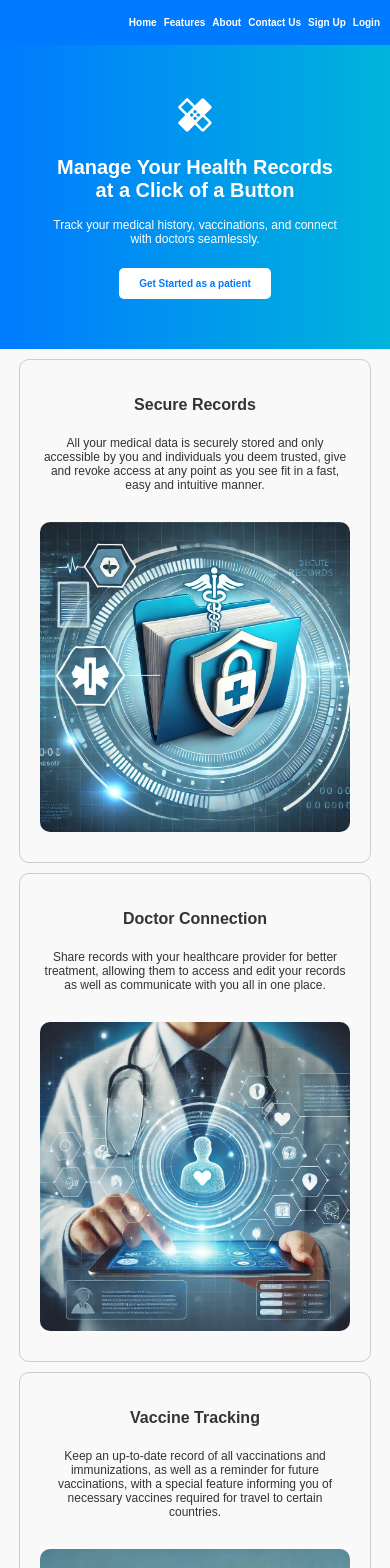
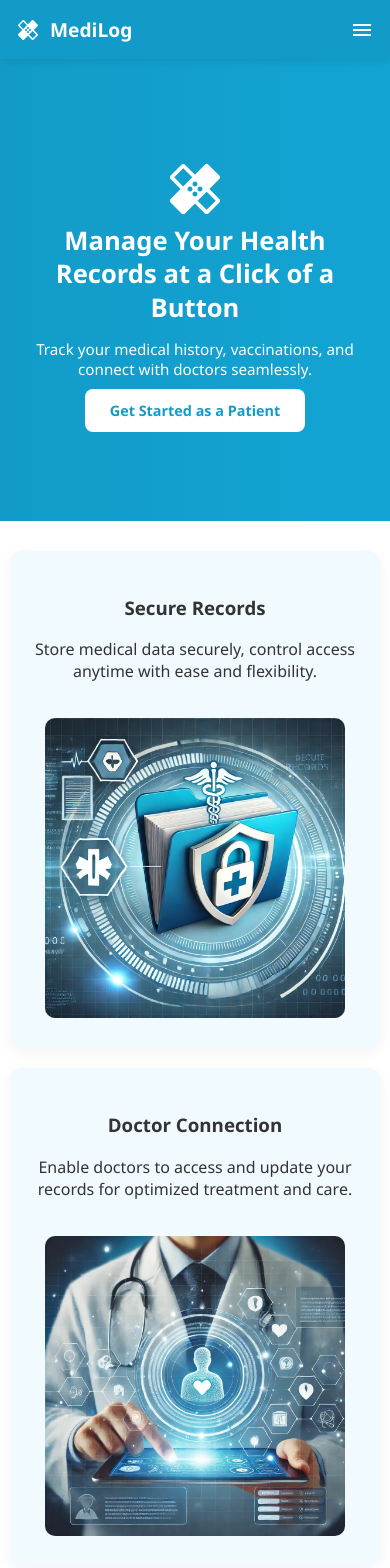
Before and after one commit to jihadlenix/MediLog, a React (Create React App) app in the folder client/: page / in a window 390 px wide. Shown: the top 1568 px of the page. Built offline with nearby package versions, Linux system fonts and the light colour scheme.

Commit message:
welcome page adjustments

```diff
--- a/client/src/welcome/Welcome.css
+++ b/client/src/welcome/Welcome.css
@@ -1,227 +1,226 @@
+/* BODY */
 body {
-  font-family: 'Arial', sans-serif;
+  font-family: 'Segoe UI', sans-serif;
   margin: 0;
   padding: 0;
-  background-color: #f9f9f9;
+  background-color: #f5f8fc;
   color: #333;
 }
 
-.container {
-  text-align: center;
+.welc-container {
   width: 100%;
 }
 
-.navbar {
+/* NAVBAR */
+.welc-navbar {
+  position: sticky;
+  top: 0;
+  z-index: 1000;
+  background-color: #129BC9;
   display: flex;
   justify-content: space-between;
   align-items: center;
-  background: #007bff;
-  padding: 1px 30px;
+  padding: 0.5rem 1rem;
+  box-shadow: 0 2px 8px rgba(0, 0, 0, 0.1);
+}
+
+.welc-logo-container {
+  display: flex;
+  align-items: center;
+  gap: 10px;
+}
+
+.welc-logo-icon {
+  font-size: 5rem;
   color: white;
 }
 
-.navbar .logo {
-  font-size: 1.5rem;
+.welc-logo-text {
+  font-size: 1.6rem;
   font-weight: bold;
   color: white;
 }
 
-.navbar ul {
+.welc-nav-links {
   list-style: none;
   display: flex;
-  gap: 20px;
+  gap: 25px;
 }
 
-.navbar ul li a {
+.welc-nav-links li a {
   color: white;
   text-decoration: none;
-  font-weight: bold;
+  font-weight: 500;
+  transition: color 0.3s ease;
 }
 
-.hero {
+.welc-nav-links li a:hover {
+  color: #e0f7ff;
+}
+
+.welc-menu-toggle {
+  display: none;
+  font-size: 2rem;
+  color: white;
+  cursor: pointer;
+}
+
+.welc-nav {
+  display: flex;
+}
+
+.welc-nav-open {
+  display: flex;
+}
+
+/* HERO SECTION */
+.welc-hero {
   padding: 100px 20px;
-  background: linear-gradient(to right, #007bff, #00b4db);
+  text-align: center;
+  background: linear-gradient(to right, #129BC9, #13A4D3);
   color: white;
 }
 
-.hero h1 {
-  font-size: 2.5rem;
+.welc-hero h1 {
+  font-size: 2.8rem;
+  margin: 0 10px;
 }
 
-.hero .btn {
-  display: inline-block;
-  margin-top: 20px;
-  padding: 10px 20px;
+.welc-hero p {
+  font-size: 1.2rem;
+  margin-bottom: 25px;
+}
+
+.welc-hero .welc-btn.welc-primary {
+  padding: 12px 25px;
   background: white;
-  color: #007bff;
+  color: #129BC9;
+  border-radius: 8px;
   font-weight: bold;
   text-decoration: none;
-  border-radius: 5px;
+  transition: 0.3s ease;
 }
 
-.features {
-  display: flex;
-  justify-content: center;
-  gap: 20px;
-  padding: 50px;
+.welc-hero .welc-btn.welc-primary:hover {
+  background: #e0f4ff;
+  transform: scale(1.05);
 }
 
-.feature-card {
-  flex: 1 1 300px;
-  padding: 20px;
-  box-sizing: border-box;
-  border: 1px solid #ccc;
-  border-radius: 10px;
-  text-align: center;
-  display: flex;
-  flex-direction: column;
-  justify-content: space-between; /* Ensures the content is spread evenly */
-}
-
-
-.about, .contact, .login {
-  padding: 20px;
-  background: white;
-  margin: 0px;
-  border-radius: 10px;
-  box-shadow: 0 0 10px rgba(0, 0, 0, 0.1);
-}
-
-.login input {
-  display: block;
-  margin: 10px auto;
-  padding: 10px;
-  width: 80%;
-  max-width: 300px;
-  border: 1px solid #ccc;
-  border-radius: 5px;
-}
-
-.login .btn {
-  padding: 10px 20px;
-  background: #007bff;
-  color: white;
-  border: none;
-  border-radius: 5px;
-  cursor: pointer;
-}
-
-.footer {
-  background: #333;
-  color: white;
-  padding: 10px;
-}
-
-@media (max-width: 768px) {
-  h2 {
-    font-size: 16px;
-  }
-
-  .hero {
-    padding: 50px;
-  }
-
-  .hero h1 {
-    font-size: 20px;
-  }
-
-  .hero p {
-    font-size: 12px;
-  }
-
-  .features {
-    flex-direction: column;
-    padding: 10px;
-    gap: 10px;
-  }
-
-  .feature-card {
-    width: 95%;
-    margin: 0 auto;
-    font-size: 12px;
-  }
-
-  .feature-card h3 {
-    font-size: 16px;
-  }
-
-  .navbar{
-    flex-direction: row-reverse;
-    padding-right: 10px;
-  }
-
-  .navbar li{
-    font-size: 10px;
-  }
-
-  .navbar ul{
-    gap: 7px;
-  }
-
-  .about p{
-    font-size: 12px;
-  }
-
-  .contact p {
-    font-size: 12px;
-    margin: 5px 0;
-  }
-
-  .hero .btn {
-    margin-top: 10px;
-    font-size: 10px;
-  }
-}
-
-.btn:hover {
-  background: #0056b3;
+.welc-hero-healing-icon {
+  font-size: 60px !important;
   color: white;
 }
 
-.navbar ul li a:hover {
-  text-decoration: underline;
+/* FEATURES */
+.welc-features {
+  display: flex;
+  flex-wrap: wrap;
+  justify-content: center;
+  padding: 50px 20px;
+  gap: 20px;
+  background: #fff;
 }
 
-.footer {
-  background: linear-gradient(135deg, #333, #007bff);
-  color: white;
+.welc-feature-card {
+  flex: 1 1 300px;
+  max-width: 360px;
+  background: #f0faff;
+  padding: 25px;
+  border-radius: 12px;
+  box-shadow: 0 4px 15px rgba(0,0,0,0.05);
+  text-align: center;
+  transition: transform 0.2s ease;
 }
 
-.hero .btn.primary {
-  transition: transform 0.3s ease, background-color 0.3s ease;
+.welc-feature-card:hover {
+  transform: translateY(-5px);
 }
 
-.hero .btn.primary:hover {
-  transform: scale(1.05);
-  background-color: #0056b3;
+.welc-feature-image {
+  width: 100%;
+  max-width: 300px;
+  border-radius: 10px;
+  margin-top: 20px;
 }
 
-.image-section {
-  text-align: center; /* Center the image */
-  margin: 0px 0; /* Add some spacing around the image */
+/* ABOUT & CONTACT */
+.welc-about, .welc-contact {
+  padding: 20px;
+  background: white;
+  margin: 0;
+  box-shadow: 0 0 10px rgba(0,0,0,0.06);
+  text-align: center;
 }
 
-.image-section img {
-  max-width: 100%; /* Ensure the image is responsive */
-  min-width: 100%; /* Ensure the image is responsive */
-
-  border-radius: 10px; /* Optional: Add rounded corners */
-  max-height: 200px;
+/* IMAGE BREAK */
+.welc-image-section {
+  text-align: center;
 }
 
-.feature-image {
-  width: 100%; /* Ensures the image scales to fit its container */
-  max-width: 500px; /* Adjust the max width as needed */
-  height: auto; /* Maintains aspect ratio */
-  display: block;
-  margin: 10px auto; /* Centers the image */
-  border-radius: 10px; /* Optional: Adds rounded corners */
+.welc-image-section img {
+  width: 100%;
+  max-height: 250px;
+  object-fit: cover;
 }
 
-.feature-card h3 {
-  margin-bottom: 10px;
+/* FOOTER */
+.welc-footer {
+  background: #129BC9;
+  color: white;
+  padding: 15px 20px;
+  text-align: center;
 }
 
-.feature-card p {
-  margin-bottom: 20px;
+/* RESPONSIVE */
+@media (max-width: 768px) {
+  .welc-menu-toggle {
+    display: block;
+  }
+
+  .welc-nav {
+    display: none;
+    flex-direction: column;
+    position: absolute;
+    top: 60px;
+    right: 0;
+    background: #129BC9;
+    width: 100%;
+    text-align: center;
+  }
+
+  .welc-nav.welc-nav-open {
+    display: flex;
+    border:rgb(0, 0, 0)
+  }
+
+  .welc-nav-links {
+    flex-direction: column;
+    gap: 15px;
+    padding: 0;
+  }
+
+  /* SHRINK HERO SECTION FONTS ON SMALL SCREENS */
+  .welc-hero h1 {
+    font-size: 1.6rem;
+    line-height: 1.3;
+  }
+
+  .welc-hero p {
+    font-size: 0.95rem;
+    margin-bottom: 20px;
+  }
+
+  .welc-btn.welc-primary {
+    font-size: 0.9rem;
+    padding: 10px 20px;
+  }
+
+  .welc-logo-text {
+    font-size: 1.2rem;
+  }
+
+  .welc-features {
+    flex-direction: column;
+    padding: 30px 10px;
+  }
 }
--- a/client/src/welcome/Welcome.js
+++ b/client/src/welcome/Welcome.js
@@ -1,85 +1,86 @@
-import React from "react";
+import React, { useState } from "react";
 import "./Welcome.css";
 import image from './imagemedilog.png';
 import image1 from './securerec.jpg';
 import image2 from './doctorcom.jpg';
 import image3 from './vaccinerec.jpg';
 import HealingIcon from '@mui/icons-material/Healing';
-
+import MenuIcon from '@mui/icons-material/Menu';
+import CloseIcon from '@mui/icons-material/Close';
 
 const App = () => {
+  const [menuOpen, setMenuOpen] = useState(false);
+
   return (
-    <div className="container">
-      <header className="navbar">
-        <div className="logo-container">
-          <HealingIcon className="logo" />
-          <span className="logo">MediLog</span>
+    <div className="welc-container">
+      <header className="welc-navbar">
+        <div className="welc-logo-container">
+          <HealingIcon className="welc-logo-icon" />
+          <span className="welc-logo-text">MediLog</span>
         </div>
-        <nav>
-          <ul>
+
+        <div className="welc-menu-toggle" onClick={() => setMenuOpen(!menuOpen)}>
+          {menuOpen ? <CloseIcon /> : <MenuIcon />}
+        </div>
+
+        <nav className={`welc-nav ${menuOpen ? "welc-nav-open" : ""}`}>
+          <ul className="welc-nav-links">
             <li><a href="#home">Home</a></li>
             <li><a href="#features">Features</a></li>
             <li><a href="#about">About</a></li>
-            <li><a href="#contact">Contact Us</a></li>
-            <li><a href="signup" >Sign Up</a></li>
-            <li><a href="login" >Login</a></li>
+            <li><a href="#contact">Contact</a></li>
+            <li><a href="signup">Sign Up</a></li>
+            <li><a href="login">Login</a></li>
           </ul>
         </nav>
       </header>
-      <section id="home" className="hero">
-        <div className="hero-icon">
-          <HealingIcon
-            style={{
-              width: '10vw',       // 10% of the viewport width
-              height: '10vw',
-              maxWidth: '100px',   // optional: cap the size
-              maxHeight: '100px',
-              minWidth: '40px',    // optional: set a minimum
-              minHeight: '40px',
-              color: '#ffffff',
-            }}
-          />
+
+      <section id="home" className="welc-hero">
+        <div className="welc-hero-icon">
+          <HealingIcon className="welc-hero-healing-icon" />
         </div>
         <h1>Manage Your Health Records at a Click of a Button</h1>
         <p>Track your medical history, vaccinations, and connect with doctors seamlessly.</p>
-        <a href="LOGIN" className="btn primary">Get Started as a patient</a>
+        <a href="login" className="welc-btn welc-primary">Get Started as a Patient</a>
       </section>
-      <section id="features" className="features">
-        <div className="feature-card">
+
+      <section id="features" className="welc-features">
+        <div className="welc-feature-card">
           <h3>Secure Records</h3>
-          <p>All your medical data is securely stored and only accessible by you and individuals you deem trusted, give and revoke access at any point as you see fit in a fast, easy and intuitive manner.</p>
-          <img src={image1} alt="Secure Records" className="feature-image" />
+          <p>Store medical data securely, control access anytime with ease and flexibility.</p>
+          <img src={image1} alt="Secure Records" className="welc-feature-image" />
         </div>
-        <div className="feature-card">
+        <div className="welc-feature-card">
           <h3>Doctor Connection</h3>
-          <p>Share records with your healthcare provider for better treatment, allowing them to access and edit your records as well as communicate with you all in one place.</p>
-          <img src={image2} alt="Doctor Connection" className="feature-image" />
+          <p>Enable doctors to access and update your records for optimized treatment and care.</p>
+          <img src={image2} alt="Doctor Connection" className="welc-feature-image" />
         </div>
-        <div className="feature-card">
+        <div className="welc-feature-card">
           <h3>Vaccine Tracking</h3>
-          <p>Keep an up-to-date record of all vaccinations and immunizations, as well as a reminder for future vaccinations, with a special feature informing you of necessary vaccines required for travel to certain countries.</p>
-          <img src={image3} alt="Vaccine Tracking" className="feature-image" />
+          <p>Track vaccinations, set reminders, and get notified for travel-related vaccine requirements.</p>
+          <img src={image3} alt="Vaccine Tracking" className="welc-feature-image" />
         </div>
       </section>
-      <section id="about" className="about">
-        <h2>About Medilog</h2>
-        <p>Medilog is a user-friendly medical app that helps streamline healthcare management. It allows users to track vaccinations, doctor visits, and upcoming surgeries, while doctors can view and update patient records, including dietary and surgical needs. The app features vaccination reminders and secure messaging for direct doctor-patient communication, all in one convenient platform.</p>      </section>
 
-      {/* Add the image here */}
-      <div className="image-section">
-        <img src={image} alt="section breaker" />
+      <section id="about" className="welc-about">
+        <h2>About MediLog</h2>
+        <p>
+          MediLog is a user-centric health management platform. Track vaccinations, surgeries, and connect with healthcare professionals in one streamlined app.
+        </p>
+      </section>
+
+      <div className="welc-image-section">
+        <img src={image} alt="MediLog Visual" />
       </div>
 
-
-
-      <section id="contact" className="contact">
+      <section id="contact" className="welc-contact">
         <h2>Contact Us</h2>
         <p>Email: support@medilog.com</p>
         <p>Phone: +961 3 747387</p>
       </section>
 
-      <footer className="footer">
-        <p>&copy; 2025 Medilog.</p>
+      <footer className="welc-footer">
+        <p>&copy; 2025 MediLog. All rights reserved.</p>
       </footer>
     </div>
   );
```
